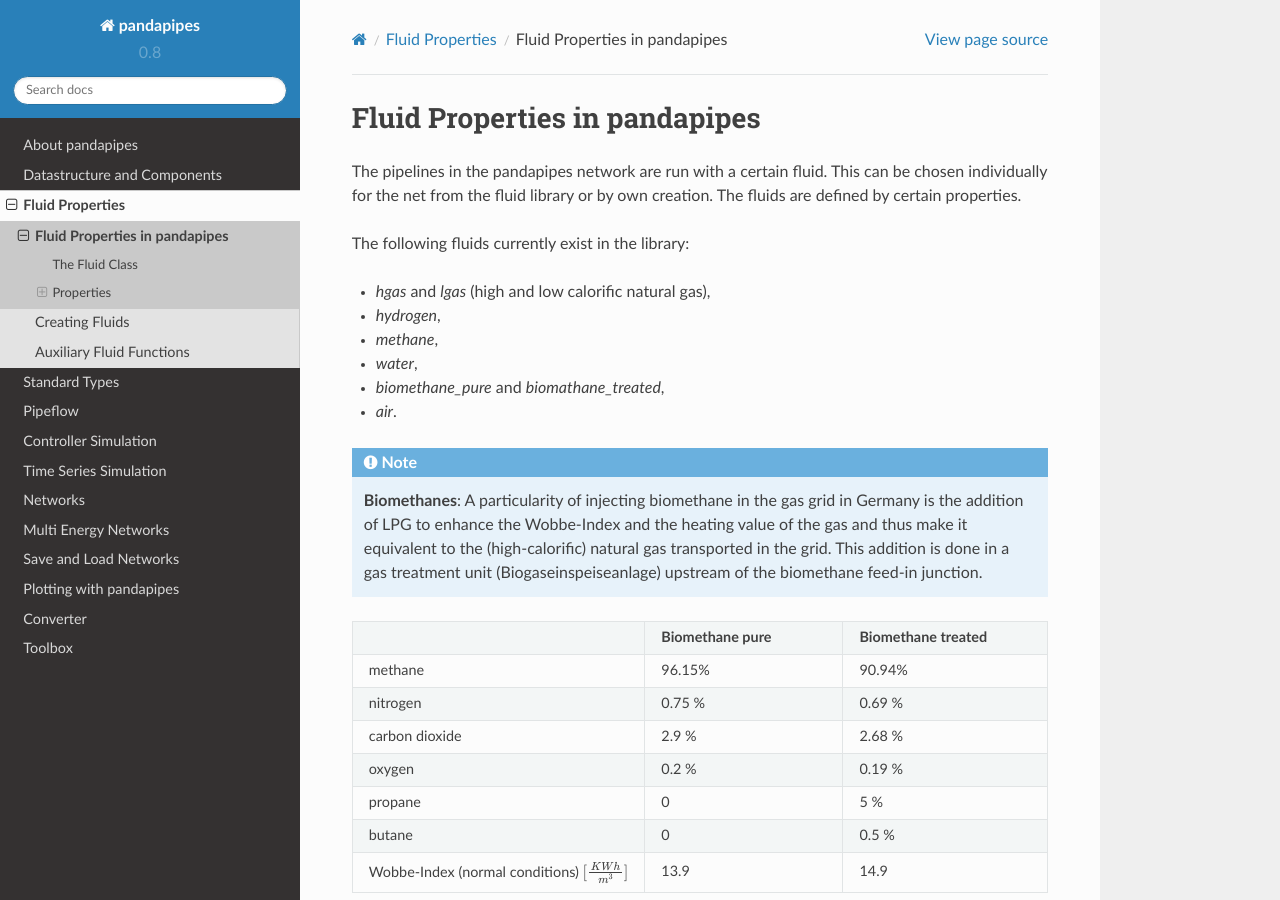
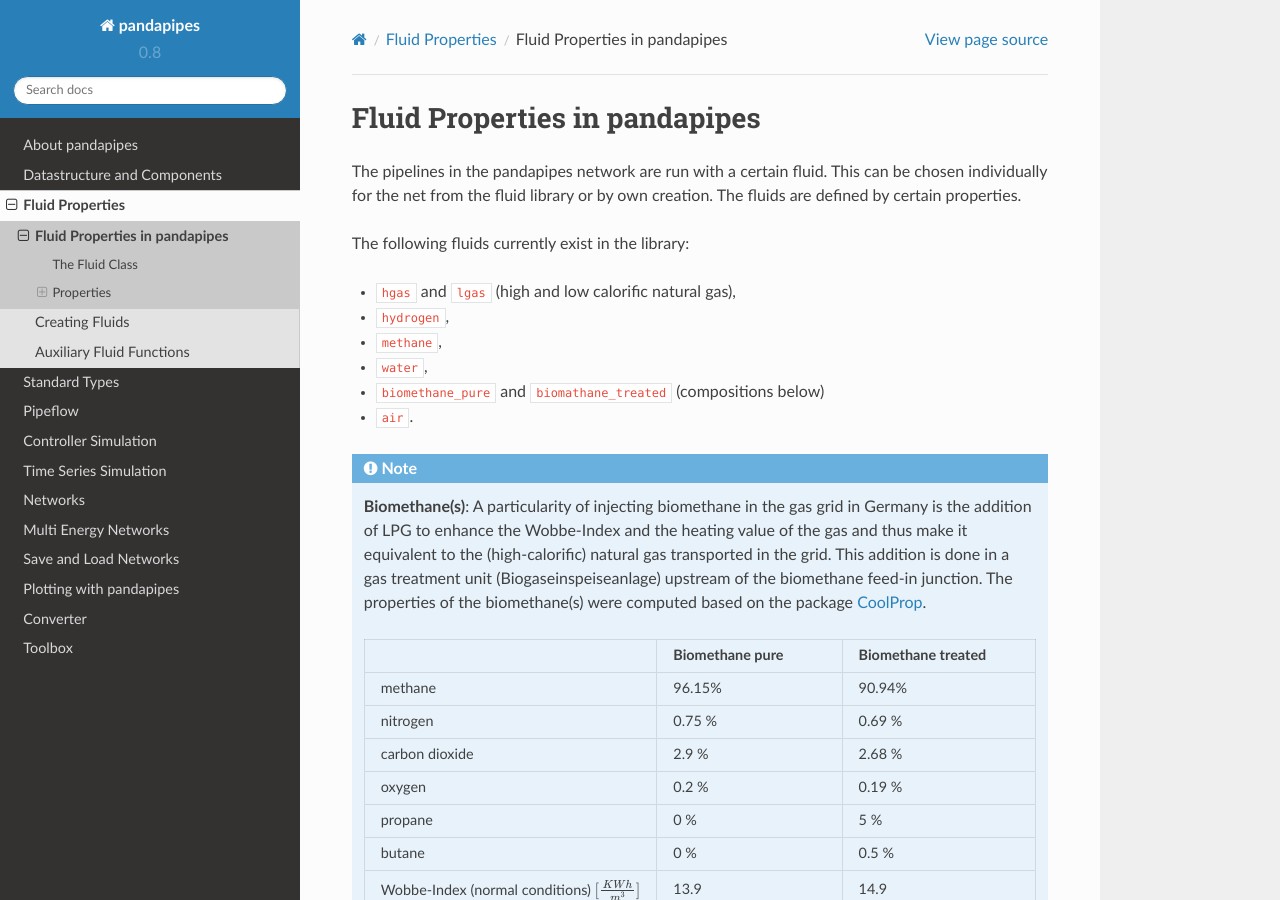
Before and after one commit to e2nIEE/pandapipes, a Sphinx documentation site: the page built from doc/source/fluid_properties/fluids.rst, in a window 1280 px wide and 900 px high. Built offline with Sphinx 7.4.7 and the Read the Docs theme 2.0.0, drawn with Linux system fonts in a browser that asks for light colours; some of the changed text lies outside the part shown.

Commit message:
added biomethane to the doc, docstrings and to the tutos.

```diff
--- a/doc/source/fluid_properties/composition.csv
+++ b/doc/source/fluid_properties/composition.csv
@@ -3,6 +3,7 @@
 nitrogen; 0.75 % ;0.69 %
 carbon dioxide; 2.9 % ;2.68 %
 oxygen; 0.2 % ; 0.19 %
-propane; 0 ; 5 %
-butane;  0 ;  0.5 %
+propane; 0 % ; 5 %
+butane;  0 %;  0.5 %
 Wobbe-Index (normal conditions) :math:`[\frac{KWh}{m^3}]` ; 13.9 ; 14.9
+HHV  (normal conditions) :math:`[\frac{KWh}{m^3}]`; 10.6 ; 11.6
--- a/doc/source/fluid_properties/fluids.rst
+++ b/doc/source/fluid_properties/fluids.rst
@@ -8,31 +8,25 @@
 
 The following fluids currently exist in the library:
 
-- `hgas` and `lgas` (high and low calorific natural gas),
-- `hydrogen`,
-- `methane`,
-- `water`,
-- `biomethane_pure` and `biomathane_treated`,
-- `air`.
+- ``hgas`` and ``lgas`` (high and low calorific natural gas),
+- ``hydrogen``,
+- ``methane``,
+- ``water``,
+- ``biomethane_pure`` and ``biomathane_treated`` (compositions below)
+- ``air``.
 
 
 .. Note::
-   **Biomethanes**:
+   **Biomethane(s)**:
    A particularity of injecting biomethane in the gas grid in Germany is the addition of LPG to enhance
    the Wobbe-Index and the heating value of the gas and thus make it equivalent to the (high-calorific) natural gas transported
    in the grid. This addition is done in a gas treatment unit (Biogaseinspeiseanlage) upstream of the biomethane
-   feed-in junction.
+   feed-in junction. The properties of the biomethane(s) were computed based on the package `CoolProp <http://www.coolprop.org/)>`_.
 
-..
-   tabularcolumns:: |l|l|l|
-
-.. csv-table::
-   :file: composition.csv
-   :delim: ;
-   :widths: 10, 10, 10
-
-..
-   IDEALLY: embed the table in the box or decrease its size.
+   .. csv-table::
+      :file: composition.csv
+      :delim: ;
+      :widths: 10, 10, 10
 
 The Fluid Class
 ===============
```
Also changed, not shown: doc/source/fluid_properties/create_fluids.rst (+9 -2 lines), 3 other files.
